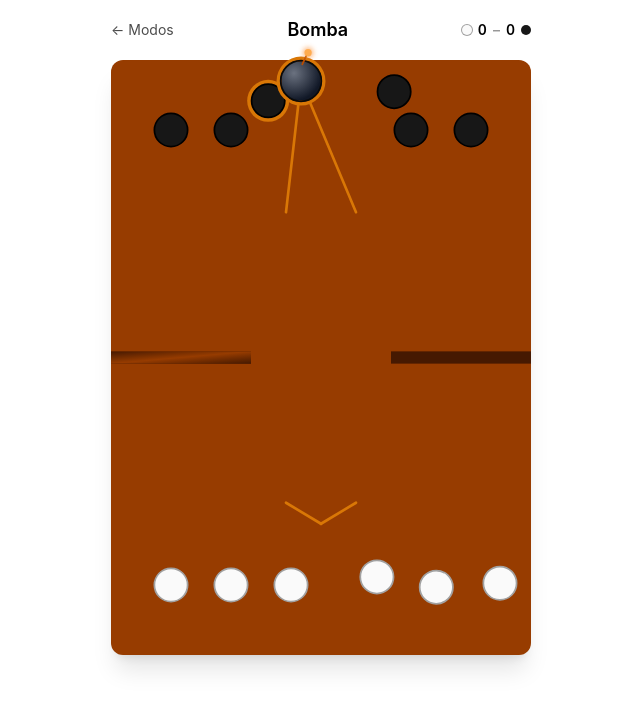
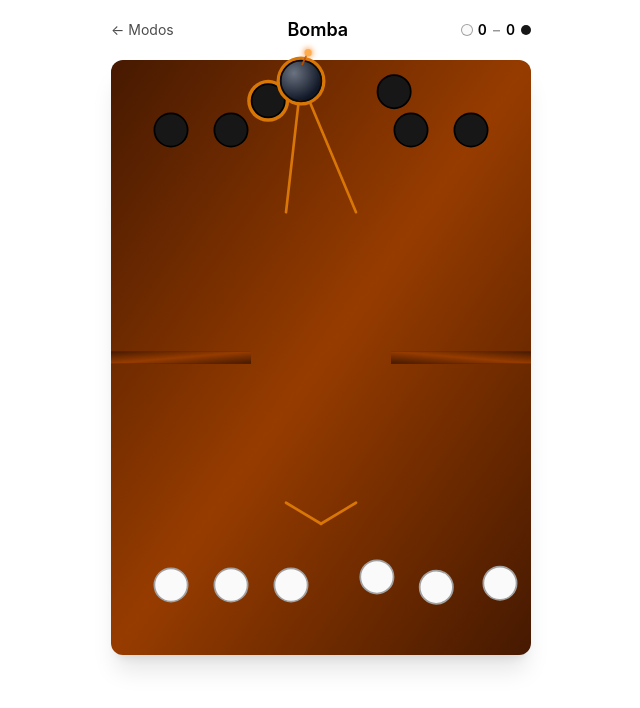
Before and after one commit to Morfeo1997/Sling-Puck, a React (Vite) app: page /bomb in a window 1280 px wide. Shown: the top 708 px of the page, without its empty margins (319-959 px from the left). Built offline with nearby package versions, Linux system fonts and the light colour scheme.

Commit message:
Mejoras en el tablero

```diff
--- a/src/components/Board.tsx
+++ b/src/components/Board.tsx
@@ -174,7 +174,7 @@ export default function Board({ mode, humanSide, gameStateRef, onFinish }: Board
   return (
     <div
       ref={wrapperRef}
-      className="relative mx-auto w-full max-w-[420px] touch-none select-none rounded-xl bg-amber-800 shadow-xl"
+      className="relative mx-auto w-full max-w-[420px] touch-none select-none rounded-xl bg-linear-to-br bg-amber-950 via-amber-800 to-amber-950 shadow-xl"
       style={{ aspectRatio: `${width} / ${height}` }}
       onPointerDown={(e) => {
         // Con la partida ya terminada, el WinBanner (su botón "Jugar de nuevo" incluido)
@@ -202,7 +202,7 @@ export default function Board({ mode, humanSide, gameStateRef, onFinish }: Board
               style={{ left: 0, top: midY - wall.thickness / 2, width: wall.slotLeft, height: wall.thickness }}
             />
             <div
-              className="absolute bg-amber-950"
+              className="absolute bg-linear-to-bl bg-amber-950 via-amber-800 to-amber-950"
               style={{
                 left: wall.slotRight,
                 top: midY - wall.thickness / 2,
```
